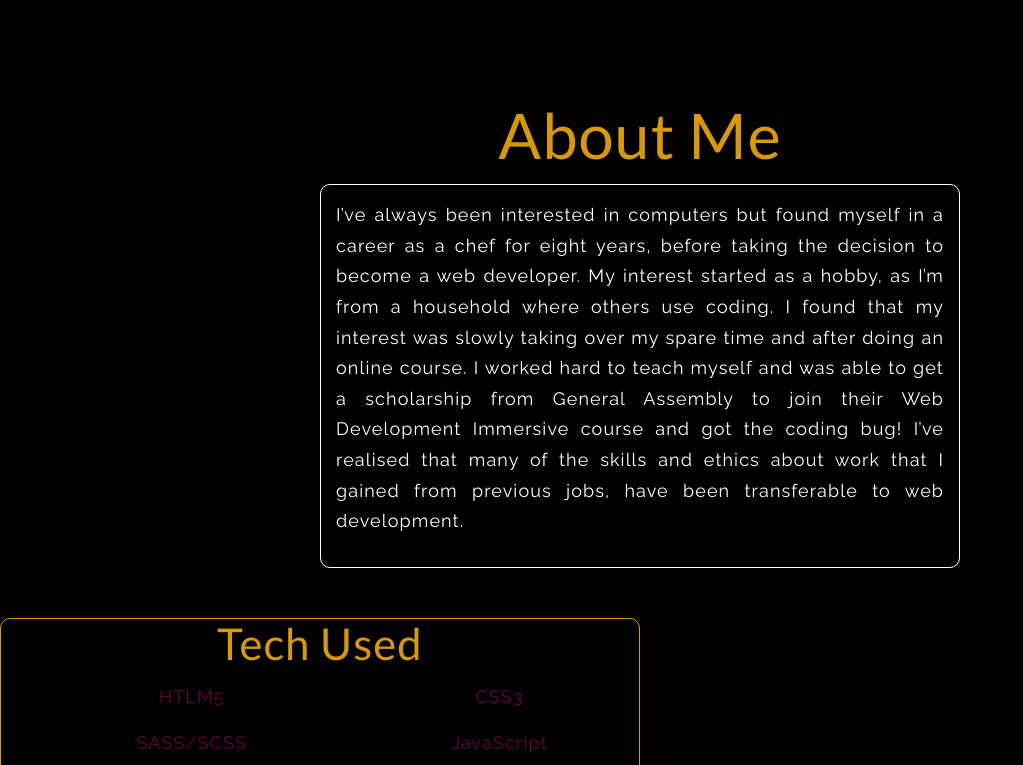
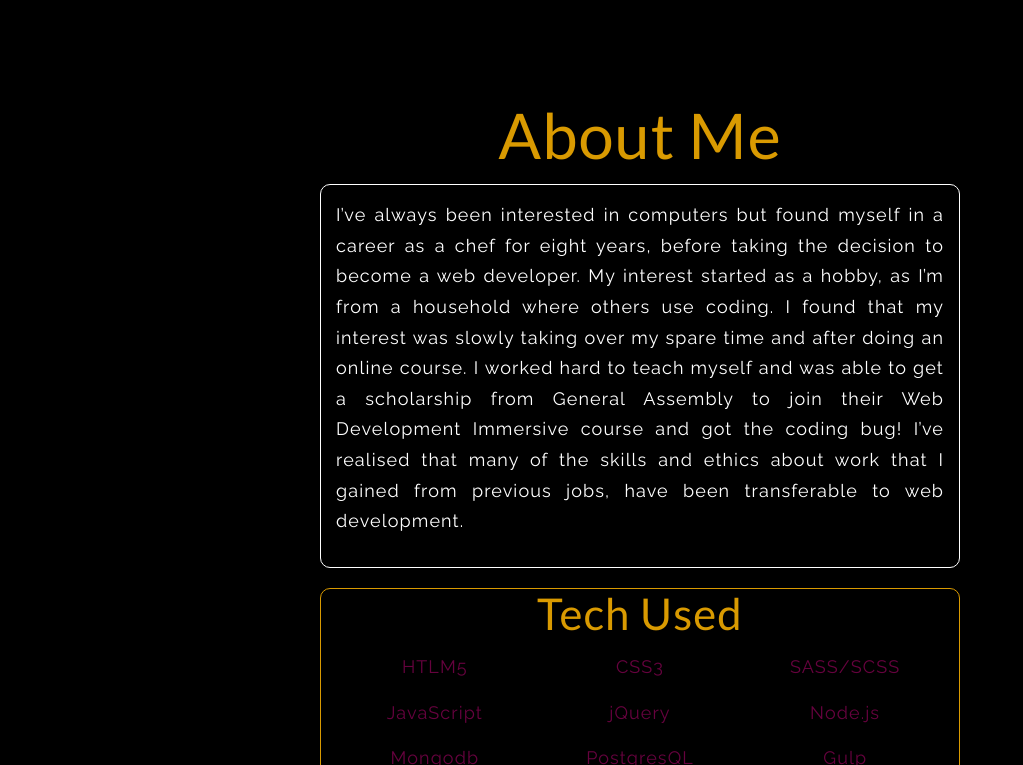
Before and after one commit to maugeya/maugeya.github.io, a Jekyll site: the page built from index.md, in a window 1280 px wide. Shown: the part 900-1665 px from the top of the page, without its empty margins (0-1023 px from the left). Built offline with Jekyll 4.4.1, drawn with Linux system fonts in a browser that asks for light colours; some web fonts are replaced; grey boxes are pictures that could not be loaded.

Commit message:
changes to alignments in about me section

```diff
--- a/_layouts/index.html
+++ b/_layouts/index.html
@@ -24,9 +24,9 @@ layout: default
       </div>
     </div>
     <div class="row tech-row">
-      <div class="col s6 offset-4" id="tech">
+      <div class="col s6 offset-s3" id="tech">
         <h3>Tech Used</h3>
-        <div class="tech col s5 offset-s1">
+        <div class="tech col s4">
           <div class="icon">
             <i class="icon-html5"></i>
           </div>
@@ -34,7 +34,7 @@ layout: default
             <p>HTLM5</p>
           </div>
         </div>
-        <div class="tech col s5 offset-s1">
+        <div class="tech col s4">
           <div class="icon">
             <i class="icon-css3"></i>
           </div>
@@ -42,7 +42,7 @@ layout: default
             <p>CSS3</p>
           </div>
         </div>
-        <div class="tech col s5 offset-s1">
+        <div class="tech col s4">
           <div class="icon">
             <i class="icon-sass"></i>
           </div>
@@ -50,7 +50,7 @@ layout: default
             <p>SASS/SCSS</p>
           </div>
         </div>
-        <div class="tech col s5 offset-s1">
+        <div class="tech col s4">
           <div class="icon">
             <i class="icon-javascript"></i>
           </div>
@@ -58,7 +58,7 @@ layout: default
             <p>JavaScript</p>
           </div>
         </div>
-        <div class="tech col s5 offset-s1">
+        <div class="tech col s4">
           <div class="icon">
             <i class="icon-jquery"></i>
           </div>
@@ -66,7 +66,7 @@ layout: default
             <p>jQuery</p>
           </div>
         </div>
-        <div class="tech col s5 offset-s1">
+        <div class="tech col s4">
           <div class="icon">
             <i class="icon-nodejs"></i>
           </div>
@@ -74,7 +74,7 @@ layout: default
             <p>Node.js</p>
           </div>
         </div>
-        <div class="tech col s5 offset-s1">
+        <div class="tech col s4">
           <div class="icon">
             <i class="icon-mongodb"></i>
           </div>
@@ -82,7 +82,7 @@ layout: default
             <p>Mongodb</p>
           </div>
         </div>
-        <div class="tech col s5 offset-s1">
+        <div class="tech col s4">
           <div class="icon">
             <i class="icon-postgres"></i>
           </div>
@@ -90,7 +90,7 @@ layout: default
             <p>PostgresQL</p>
           </div>
         </div>
-        <div class="tech col s5 offset-s1">
+        <div class="tech col s4">
           <div class="icon">
             <i class="icon-gulp"></i>
           </div>
@@ -98,7 +98,7 @@ layout: default
             <p>Gulp</p>
           </div>
         </div>
-        <div class="tech col s5 offset-s1">
+        <div class="tech col s4">
           <div class="icon">
             <i class="icon-ruby"></i>
           </div>
@@ -106,7 +106,7 @@ layout: default
             <p>Ruby</p>
           </div>
         </div>
-        <div class="tech col s5 offset-s1">
+        <div class="tech col s4">
           <div class="icon">
             <i class="icon-angular"></i>
           </div>
@@ -114,7 +114,7 @@ layout: default
             <p>AngularJS</p>
           </div>
         </div>
-        <div class="tech col s5 offset-s1">
+        <div class="tech col s4">
           <div class="icon">
             <i class="icon-ruby-on-rails"></i>
           </div>
@@ -122,7 +122,7 @@ layout: default
             <p>Ruby on Rails</p>
           </div>
         </div>
-        <div class="tech col s5 offset-s1">
+        <div class="tech col s4">
           <div class="icon">
             <i class="icon-npm"></i>
           </div>
@@ -130,7 +130,7 @@ layout: default
             <p>NPM</p>
           </div>
         </div>
-        <div class="tech col s5 offset-s1">
+        <div class="tech col s4">
           <div class="icon">
             <i class="icon-bootstrap"></i>
           </div>
@@ -138,7 +138,7 @@ layout: default
             <p>Bootstrap</p>
           </div>
         </div>
-        <div class="tech col s5 offset-s1">
+        <div class="tech col s4">
           <div class="icon">
             <i class="icon-aws"></i>
           </div>
@@ -146,7 +146,7 @@ layout: default
             <p>AWS</p>
           </div>
         </div>
-        <div class="tech col s5 offset-s1">
+        <div class="tech col s4">
           <div class="icon">
             <i class="icon-heroku"></i>
           </div>
--- a/_sass/minima/_layout.scss
+++ b/_sass/minima/_layout.scss
@@ -347,8 +347,7 @@ ul {
       display: inline-block;
       float: left;
       text-align: center;
-      margin: 30px auto;
-      // margin-left: 320px;
+      margin-left: 25%;
       border: 1px solid #D99A01;
       border-radius: 10px;
       div {
```
